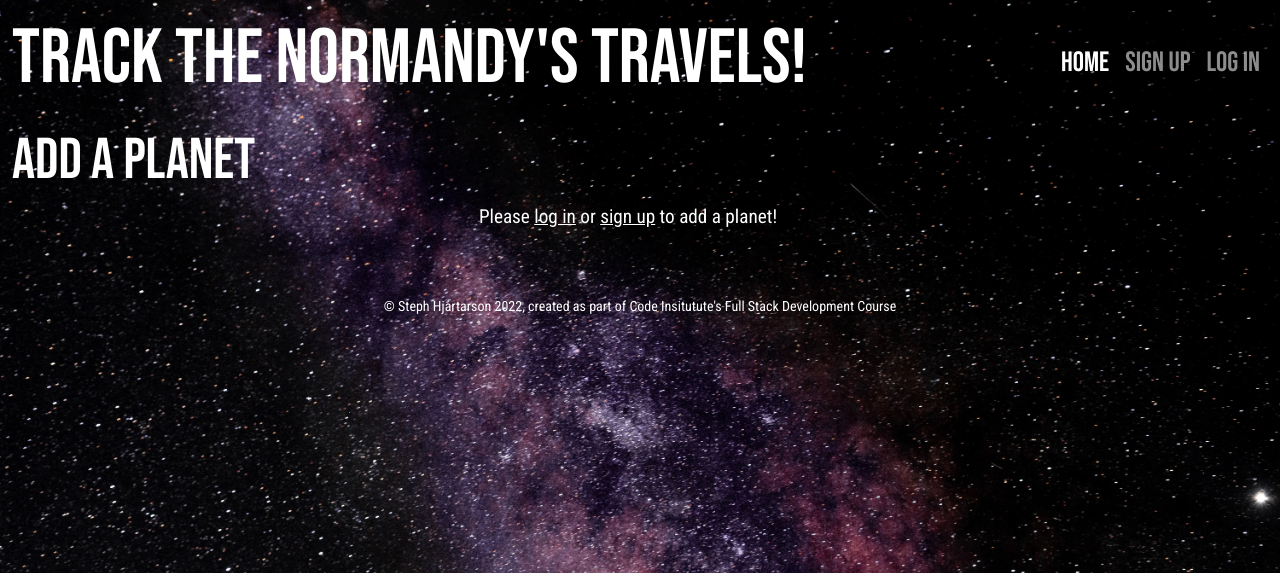
After one commit to StephHjar/me1-planet-tracker, a Django app: page /add_planet/ in a window 1280 px wide. The commit adds this page. Shown: the top 573 px of the page. Run offline with Django 3.2, Linux system fonts and the light colour scheme.

Commit message:
Create add_planet template

```diff
--- a/planet_tracker/settings.py
+++ b/planet_tracker/settings.py
@@ -145,8 +145,7 @@ USE_TZ = True
 # https://docs.djangoproject.com/en/3.2/howto/static-files/
 
 STATIC_URL = '/static/'
-STATICFILES_STORAGE = 'cloudinary_storage.storage. \
-    StaticHashedCloudinaryStorage'
+STATICFILES_STORAGE = 'cloudinary_storage.storage.StaticHashedCloudinaryStorage'
 STATICFILES_DIRS = [os.path.join(BASE_DIR, 'static')]
 STATIC_ROOT = os.path.join(BASE_DIR, 'staticfiles')
 
--- a/planet_tracker/urls.py
+++ b/planet_tracker/urls.py
@@ -15,11 +15,12 @@ Including another URLconf
 """
 from django.contrib import admin
 from django.urls import path, include
-from planets.views import IndexView, PlanetList
+from planets.views import IndexView, PlanetList, AddPlanet
 
 urlpatterns = [
     path('admin/', admin.site.urls, name='admin'),
     path('', IndexView.as_view(), name='home'),
     path('planet_list/', PlanetList.as_view(), name='planet_list'),
     path('accounts/', include('allauth.urls')),
+    path('add_planet/', AddPlanet.as_view(), name='add_planet')
 ]
--- a/planets/views.py
+++ b/planets/views.py
@@ -16,3 +16,7 @@ class PlanetList(LoginRequiredMixin, ListView):
     def get_queryset(self):
         return Planet.objects.filter(user=self.request.user). \
             order_by('-created_on')
+
+
+class AddPlanet(TemplateView):
+    template_name = 'add_planet.html'
--- /dev/null
+++ b/templates/add_planet.html
@@ -0,0 +1,23 @@
+{% extends 'base.html' %}
+
+{% block content %}
+<!-- Sub-header -->
+<div class="container-fluid planet-list">
+    <div class="row">
+        <div class="col-12">
+            <h2>Add A Planet</h2>
+        </div>
+        {% if user.is_authenticated %}
+
+        {% else %}
+        <div class="row">
+            <div class="col justify-content-center text-center">
+                <p>Please <a href="{% url 'account_login' %}">log in</a> or <a href="{% url 'account_signup'%}">sign
+                        up</a>
+                    to add a planet!</p>
+            </div>
+        </div>
+        {% endif %}
+
+
+        {% endblock %}
--- a/templates/planet_list.html
+++ b/templates/planet_list.html
@@ -10,7 +10,7 @@
         {% if user.is_authenticated %}
         <div class="row justify-content-center text-center">
             <div class="col">
-                <button type="button" class="btn btn-dark btn-lg text-uppercase">Add Planet</button>
+                <a href="{% url 'add_planet' %}" class="btn btn-dark btn-lg text-uppercase">Add Planet</a>
             </div>
         </div>
         <div class="row">
```
